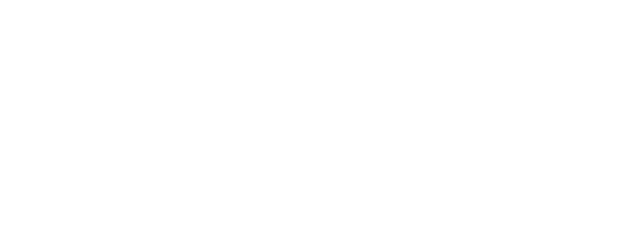
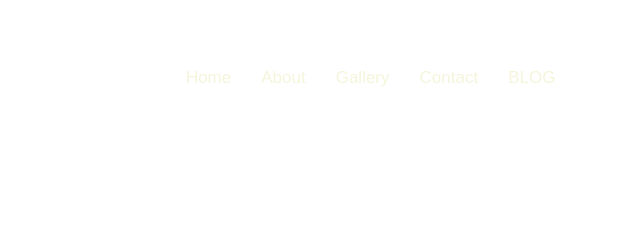
Before and after one commit to byanguyetimothy-netizen/GROUP-E-WEB, a plain HTML site: page GALLERY/gallery.html in a window 1280 px wide. Shown: the top 232 px of the page, 345-985 px from the left. Drawn offline with Linux system fonts and the light colour scheme.

Commit message:
Update gallery.html

```diff
--- a/GALLERY/gallery.html
+++ b/GALLERY/gallery.html
@@ -12,6 +12,15 @@
     <div class="Activities">
         <div class="nav">
             <div class="logo"><h1>SKY TOURS <b>TRAVEL</b></h1></div>
+             <ul>
+
+            <li><a href=" https://faith256-nalu.github.io/group-E-web-course-work/index.html">Home</a></li>
+            <li><a href=" https://faith256-nalu.github.io/group-E-web-course-work/about-us.html">About</a></li>
+            <li><a href=" https://faith256-nalu.github.io/group-E-web-course-work/gallery.html">Gallery</a></li>
+            <li><a href=" https://faith256-nalu.github.io/group-E-web-course-work/contact.html">Contact</a></li>
+            <li><a href=" https://faith256-nalu.github.io/group-E-web-course-work/blog.html">BLOG</a></li>
+
+            </ul>
 
             <form>
                 <input class="signin" type="submit" value="Sign In" name="signin">
```
